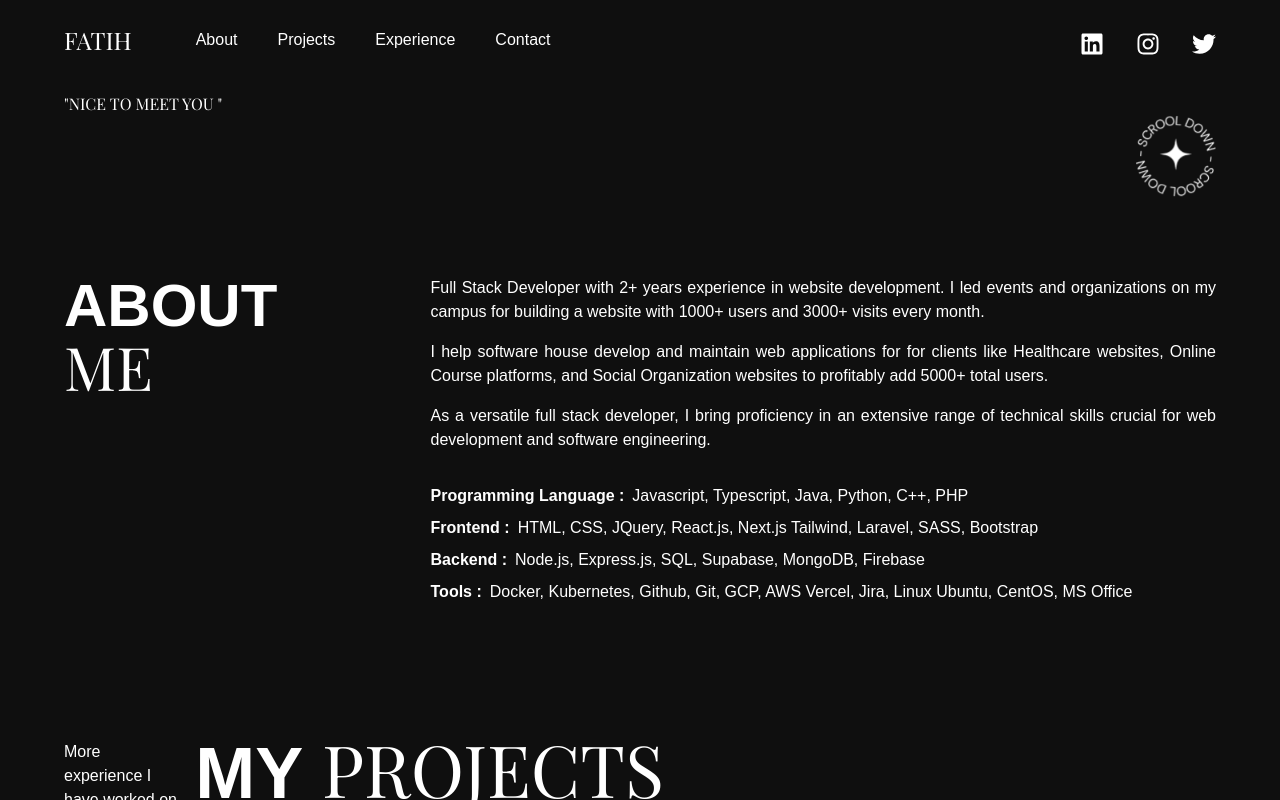
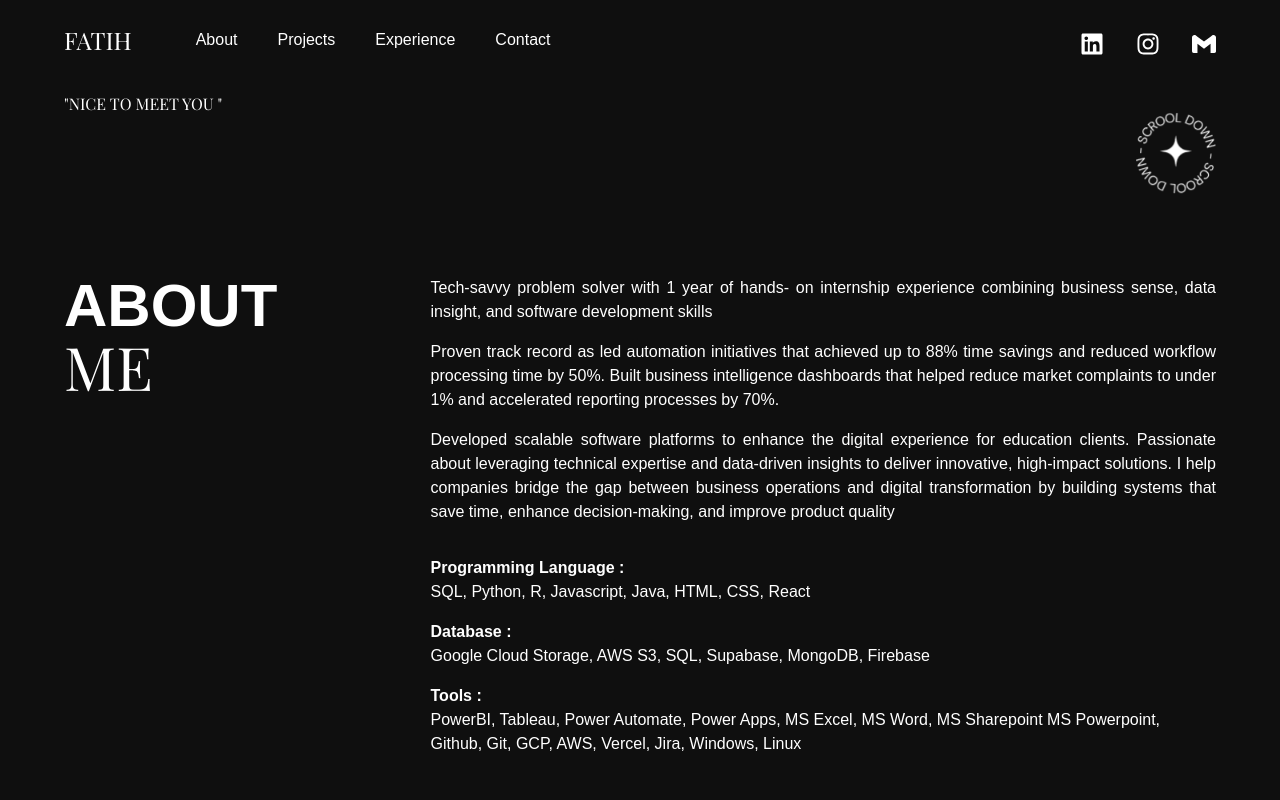
Before and after one commit to eskrimpistachio/fatih-portfolio-fe, a Next.js app: page / in a window 1280 px wide. Both pictures are taken after a click on the button "READ MORE". Shown: the part 526-1326 px from the top of the page. Built offline with nearby package versions, Linux system fonts and the light colour scheme; a web font is replaced by a local one.

Commit message:
update new description

```diff
--- a/app/components/About.jsx
+++ b/app/components/About.jsx
@@ -4,24 +4,20 @@ import { useState } from 'react';
 import { FaArrowRight } from 'react-icons/fa';
 
 const texts =
-  'Full Stack Developer with 2+ years experience in website development. I led events and organizations on my campus for building a website with 1000+ users and 3000+ visits every month. \n I help software house develop and maintain web applications for  for clients like Healthcare websites, Online Course platforms, and Social Organization websites to profitably add 5000+ total users. \n As a versatile full stack developer, I bring proficiency in an extensive range of technical skills crucial for web development and software engineering.\n';
+  'Tech-savvy problem solver with 1 year of hands- on internship experience combining business sense, data insight, and software development skills \n Proven track record as led automation initiatives that achieved up to 88% time savings and reduced workflow processing time by 50%. Built business intelligence dashboards that helped reduce market complaints to under 1% and accelerated reporting processes by 70%. \n Developed scalable software platforms to enhance the digital experience for education clients. Passionate about leveraging technical expertise and data-driven insights to deliver innovative, high-impact solutions. I help companies bridge the gap between business operations and digital transformation by building systems that save time, enhance decision-making, and improve product quality \n';
 
 const skills = [
   {
     title: 'Programming Language',
-    desc: 'Javascript, Typescript, Java, Python, C++, PHP',
+    desc: 'SQL, Python, R, Javascript, Java, HTML, CSS, React',
   },
   {
-    title: 'Frontend',
-    desc: ' HTML, CSS, JQuery, React.js, Next.js Tailwind, Laravel, SASS, Bootstrap',
-  },
-  {
-    title: 'Backend',
-    desc: 'Node.js, Express.js, SQL, Supabase, MongoDB, Firebase',
+    title: 'Database',
+    desc: 'Google Cloud Storage, AWS S3, SQL, Supabase, MongoDB, Firebase',
   },
   {
     title: 'Tools',
-    desc: 'Docker, Kubernetes, Github, Git, GCP, AWS Vercel, Jira, Linux Ubuntu, CentOS, MS Office',
+    desc: 'PowerBI, Tableau, Power Automate, Power Apps, MS Excel, MS Word, MS Sharepoint MS Powerpoint, Github, Git, GCP, AWS, Vercel, Jira, Windows, Linux',
   },
 ];
 
@@ -38,11 +34,13 @@ export default function About() {
               {text.map((t) => (
                 <p key={t.id}>{t}</p>
               ))}
-              <div className="flex flex-col gap-8 md:gap-2">
+              <div className="flex flex-col gap-8 md:gap-4">
                 {skills.map((s) => (
-                  <div key={s.id} className="flex flex-row text-left flex-wrap gap-2">
-                    <h1 className="font-bold">{s.title} : </h1>
-                    <p>{s.desc}</p>
+                  <div key={s.id} className="flex flex-row text-left">
+                    <div className="flex-wrap">
+                      <h1 className="font-bold">{s.title} : </h1>
+                      <p className="">{s.desc}</p>
+                    </div>
                   </div>
                 ))}
               </div>
--- a/app/components/Experience.jsx
+++ b/app/components/Experience.jsx
@@ -2,6 +2,30 @@ import { TiStarburst } from 'react-icons/ti';
 
 const workexp = [
   {
+    id: 1,
+    startDate: 'FEB 2025',
+    endDate: 'AUG 2025',
+    role: 'Shipping Quality Audit Intern at Toyota Motor Manufacturing Indonesia',
+    desc: [
+      'Conduct requirement analysis by collecting and evaluating user needs to support effective digitalization planning.',
+      'Design and analyze digitalization strategies to optimize business processes and improve operational efficiency.',
+      'Develop digital transformation improvement for process audit to reducing workflows processing time by 50% through automation and system optimization.',
+      'Develop daily and monthly dashboard to help monitor and report shipping quality audit, resulting in accelerating monitoring and reporting processes by 70% compared to manual methods.',
+      'Support digital operational support and knowledge transfer for team member.'
+    ],
+  },{
+    id: 2,
+    startDate: 'FEB 2024',
+    endDate: 'JUL 2024',
+    role: 'Quality Assurance System Intern at Kawan Kerja',
+    desc: [
+      'Act as a project manager to initiate digitalization and streamline business process within Quality Assurance Department.',
+      'Build RPA (Robotic Process Automation) system to streamline departments workflows impacted to 88% time savings using Power Apps, Power Automate and SharePoint integration than manual process.',
+      'Develop BI (Business Intelligence) using Power BI for product market complaints to help QA Department in reporting, monitoring, decision making and reducing complaints into 1% every month.',
+      'Build a database for regulatory systems that automatically updates monthly.',
+      'Develop a notification system for CAPA (Corrective and Preventive action) audits and evidence of quality assurance that can be sent automatically on a monthly basis.',
+    ],
+  },{
     id: 1,
     startDate: 'DEC 2022',
     endDate: 'MAR 2023',
@@ -21,8 +45,8 @@ const orgexp = [
     endDate: 'DEC 2023',
     role: 'Vice Chief of IT Department at BEM FILKOM UB ',
     desc: [
-      'Led IT Department to build a website for BEM FILKOM UB.',
-      'Create requirements, determine the tech stack, and assign tasks for the IT Department Staff of BEM FILKOM UB.',
+      'Act as Project Manager to led IT department to develop a website platform and database management using SDLC and Agile methodologies for BEM FILKOM UB.',
+      'Collaborate with stakeholder to create requirements, determine the tech stack, and assign tasks for the IT Department Staff of BEM FILKOM UB.',
       'Develop an IT Partnership website to help people build website infrastructure such as UI Design, UI Implementation, and Design database architecture. We increased the number of customers by 5000+ for clients from the healthcare sector and social organizations.',
       'Develop a website for registration needs for events and committees on campus, thereby increasing the number of registrants by 55%+ compared not using the website platform.',
       'Develop an Administrative System website for the administrative needs of BEM FILKOM that contributed 95% to the effectiveness of time and administrative management compared to without using website platform.',
@@ -45,9 +69,9 @@ const orgexp = [
     endDate: 'DEC 2022',
     role: 'Vice Chief of IT Development Department at Hology UB',
     desc: [
-      'Led the IT Development Department to develop and maintain websites for event needs using Scrum and Agile methods.',
-      'Create requirements and choose the tech stack to use and assign task to each IT Development Department staff.',
-      'Develop Hology website for national seminars and competitions with 1000+ users and 3000+ visitors on a monthly basis using React.js, Sass, Tailwind CSS, Node.js, and MySQL.',
+      'Act as a project manager to led the IT Development Department to develop and maintain websites for event needs using Scrum and Agile methods.',
+      'Collaborate to determine requirements and choose the tech stack to use and assign task to each IT Development Department staff.',
+      'Develop Hology website for national seminars and competitions with 1000+ users and 3000+ visitors on a monthly basis using React.js, Sass, Tailwind CSS, Node.js, and SQL.',
     ],
   },
   {
--- a/app/components/Footer.jsx
+++ b/app/components/Footer.jsx
@@ -14,7 +14,7 @@ export default function Footer() {
             Linkedin
           </a>
           <a href="https://www.instagram.com/alfatihrizqii/">Instagram</a>
-          <a href="https://twitter.com/alfathriz">Twitter</a>
+          <a href="mailto:alfatihrizqialfian@gmail.com">Email</a>
         </div>
       </div>
     </>
--- a/app/components/MyWork.jsx
+++ b/app/components/MyWork.jsx
@@ -8,7 +8,7 @@ const data = [
     title: 'INSTANT KIT',
     desc: 'IT infrastructure development services and UI Library website. We can build UI design, illustration design, website development, and database design services. UI Library that we sell is icons, illustrations, website components, and website templates based on subscriptions. ',
     techstack: 'Tech Stack: React.js, Tailwind CSS, Redux, Nest.js, EC2 AWS',
-    link: 'https://instantkit.co/',
+    link: 'https://github.com/InstantKit/fe-InstantKit',
   },
   {
     id: 2,
@@ -16,7 +16,7 @@ const data = [
     title: 'HOME INFUSION',
     desc: 'A medical service website that provides medical service calls to patients homes.',
     techstack: 'Tech Stack: Next.js, Typescript, Tailwind CSS, Vercel',
-    link: 'https://homeinfusionclinic.com/',
+    link: 'https://home-infusion.vercel.app/',
   },
   {
     id: 3,
--- a/app/components/Navbar.jsx
+++ b/app/components/Navbar.jsx
@@ -3,7 +3,8 @@ import { usePathname } from 'next/navigation';
 import { motion, useMotionValueEvent, useScroll } from 'framer-motion';
 import { React, useState } from 'react';
 import Link from 'next/link';
-import { FaLinkedin, FaInstagram, FaTwitter } from 'react-icons/fa';
+import { FaLinkedin, FaInstagram} from 'react-icons/fa';
+import { SiGmail } from "react-icons/si";
 import { GiHamburgerMenu } from 'react-icons/gi';
 import { IoMdClose } from 'react-icons/io';
 
@@ -85,8 +86,8 @@ export default function ComplexNavbar() {
             >
               <FaInstagram />
             </a>
-            <a className="hover:scale-110" href="https://twitter.com/alfathriz">
-              <FaTwitter />
+            <a className="hover:scale-110" href="mailto:alfatihrizqialfian@gmail.com">
+              <SiGmail />
             </a>
           </div>
 
@@ -165,12 +166,9 @@ export default function ComplexNavbar() {
               >
                 <FaInstagram />
               </a>
-              <a
-                className="hover:scale-110"
-                href="https://twitter.com/alfathriz"
-              >
-                <FaTwitter />
-              </a>
+              <a className="hover:scale-110" href="mailto:alfatihrizqialfian@gmail.com">
+              <SiGmail />
+            </a>
             </div>
           </div>
           {/* For Mobile Responsive */}
--- a/app/page.tsx
+++ b/app/page.tsx
@@ -50,7 +50,7 @@ export default function Home() {
           <div className="bg-[#FF7A00] p-1 font-normal w-1/2 md:w-1/3 playfair">
             <h1>FATIH</h1>
           </div>
-          <h1 className="text-6xl md:text-8xl">FULL STACK DEVELOPER</h1>
+          <h1 className="text-6xl md:text-8xl">IT SPECIALIST</h1>
         </div>
       </div>
       <div className="flex justify-end">
```
Also changed, not shown: 1 other file (tests, documents, lock files or other folders).
